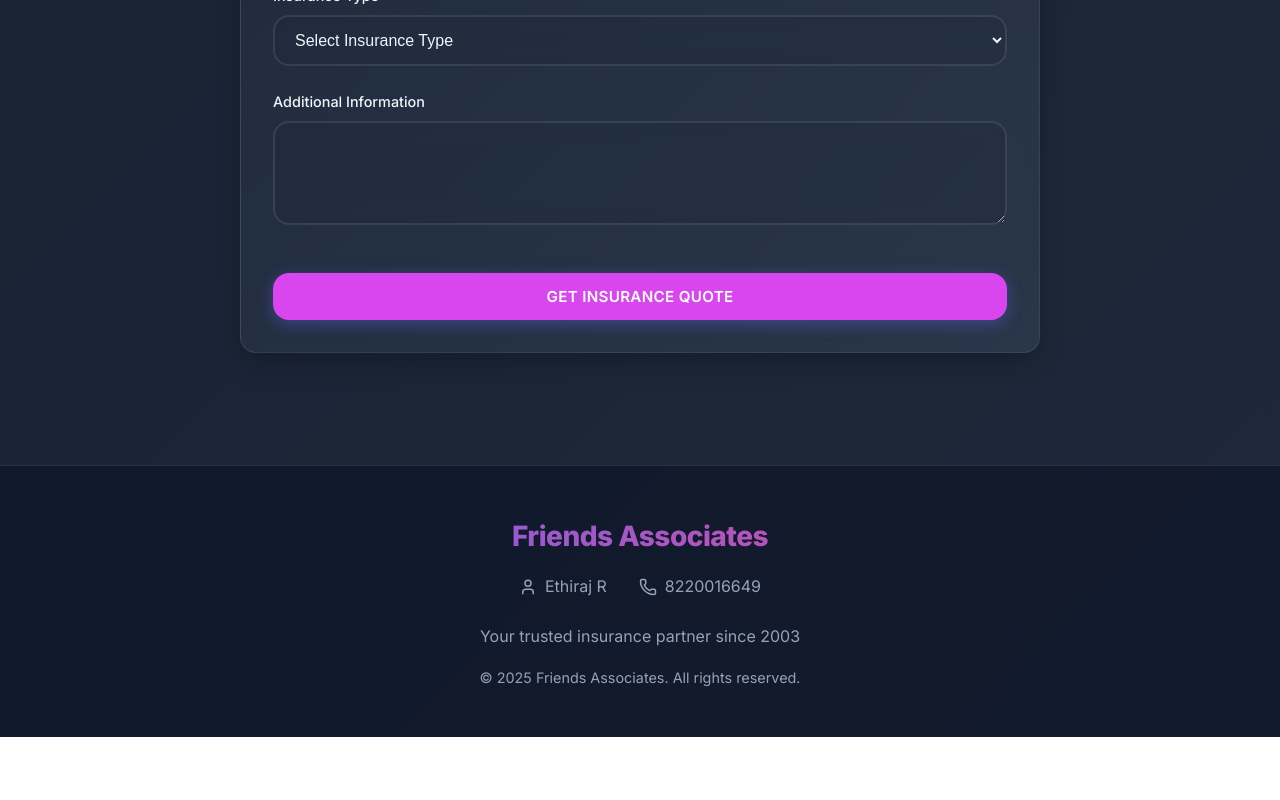
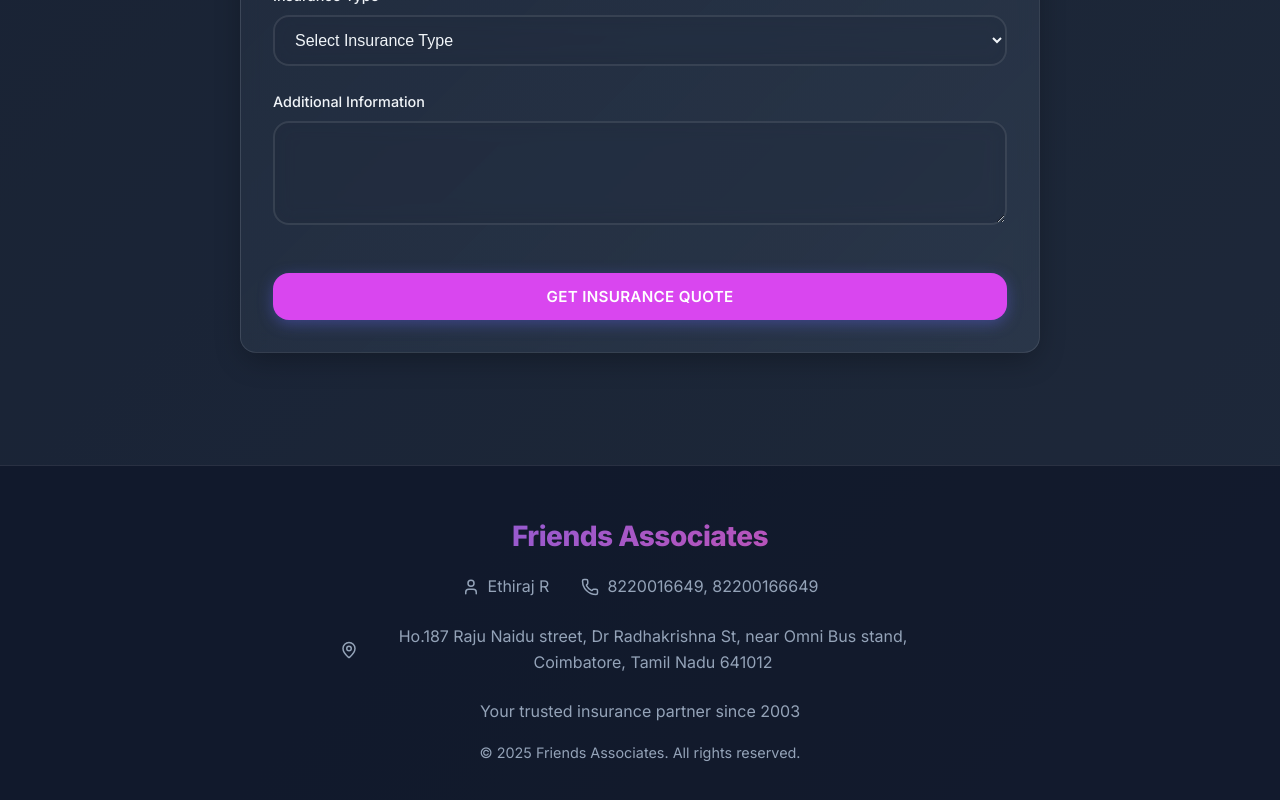
Before and after one commit to Sanjey2005/friends_associates, a Next.js app: page / in a window 1280 px wide. Shown: the part 2716-3516 px from the top of the page. Before the commit the page ends 3453 px from the top, so only its background shows below. Built offline with nearby package versions, Linux system fonts and the light colour scheme.

Commit message:
Update footer contact info and disable dev indicators

```diff
--- a/src/components/Footer.tsx
+++ b/src/components/Footer.tsx
@@ -1,4 +1,4 @@
-import { Phone, User } from 'lucide-react';
+import { Phone, User, MapPin } from 'lucide-react';
 
 export default function Footer() {
     return (
@@ -27,8 +27,22 @@ export default function Footer() {
                     </div>
                     <div style={{ display: 'flex', alignItems: 'center', gap: '0.5rem', color: 'var(--text-light)' }}>
                         <Phone size={18} />
-                        <span>8220016649</span>
+                        <span>8220016649, 82200166649</span>
                     </div>
+                </div>
+
+                <div style={{
+                    display: 'flex',
+                    justifyContent: 'center',
+                    alignItems: 'center',
+                    gap: '0.5rem',
+                    color: 'var(--text-light)',
+                    marginBottom: '1.5rem',
+                    maxWidth: '600px',
+                    margin: '0 auto 1.5rem'
+                }}>
+                    <MapPin size={18} style={{ flexShrink: 0 }} />
+                    <span>Ho.187 Raju Naidu street, Dr Radhakrishna St, near Omni Bus stand, Coimbatore, Tamil Nadu 641012</span>
                 </div>
 
                 <p style={{ color: 'var(--text-light)', marginBottom: '1rem' }}>
```
